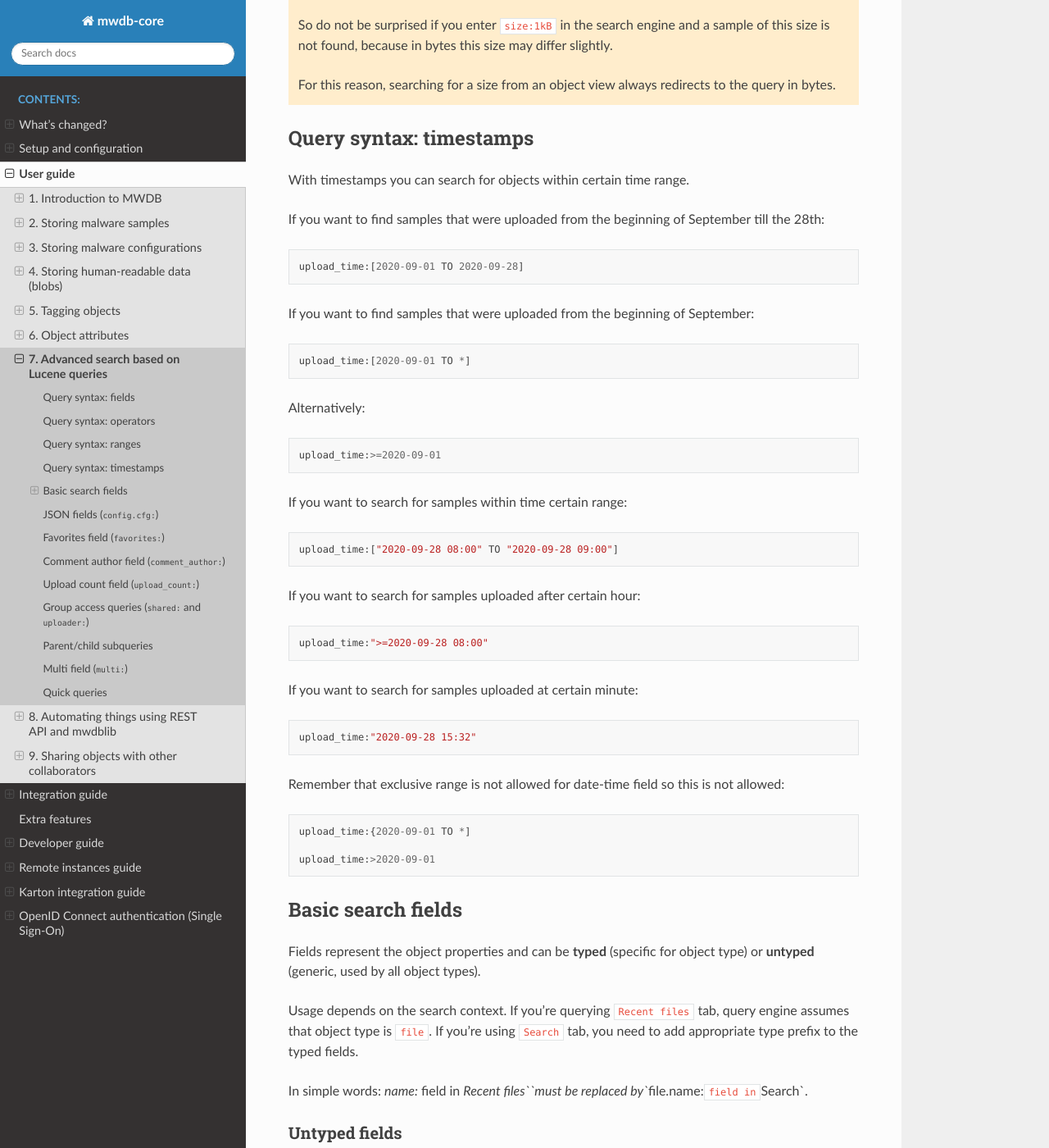
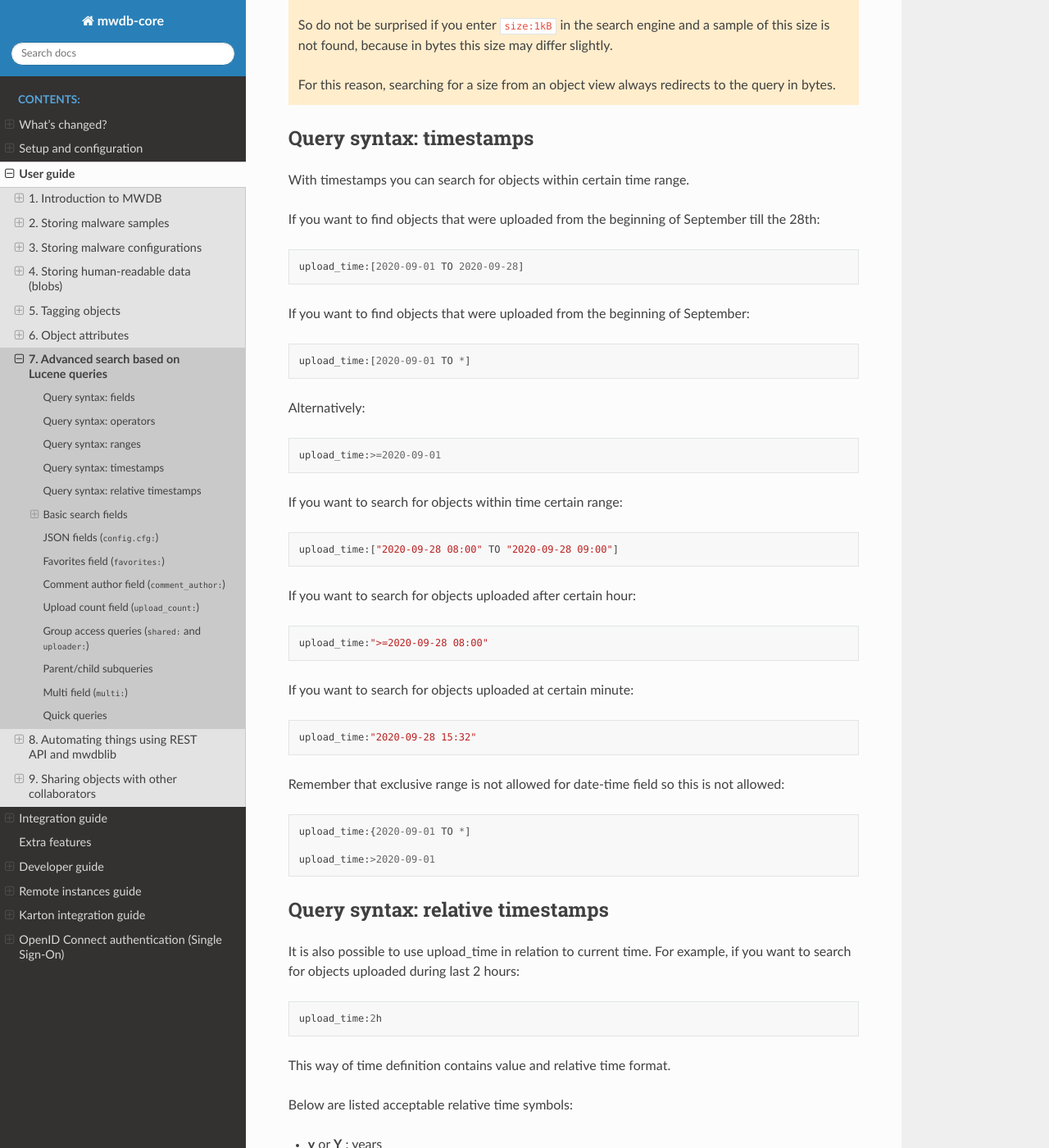
Before and after one commit to CERT-Polska/mwdb-core, a Sphinx documentation site: the page built from docs/user-guide/7-Lucene-search.rst, in a window 1280 px wide and 1400 px high, scrolled down 2501 px. Shown: the whole window at 82% size. Built offline with Sphinx 7.4.7 and the Read the Docs theme 2.0.0, drawn with Linux system fonts in a browser that asks for light colours; some of the changed text lies outside the part shown.

Commit message:
Change in documentation

```diff
--- a/docs/user-guide/7-Lucene-search.rst
+++ b/docs/user-guide/7-Lucene-search.rst
@@ -113,13 +113,13 @@ Query syntax: timestamps
 
 With timestamps you can search for objects within certain time range.
 
-If you want to find samples that were uploaded from the beginning of September till the 28th:
+If you want to find objects that were uploaded from the beginning of September till the 28th:
 
 .. code-block::
 
    upload_time:[2020-09-01 TO 2020-09-28]
 
-If you want to find samples that were uploaded from the beginning of September:
+If you want to find objects that were uploaded from the beginning of September:
 
 .. code-block::
 
@@ -131,19 +131,19 @@ Alternatively:
 
    upload_time:>=2020-09-01
 
-If you want to search for samples within time certain range:
+If you want to search for objects within time certain range:
 
 .. code-block::
 
    upload_time:["2020-09-28 08:00" TO "2020-09-28 09:00"]
 
-If you want to search for samples uploaded after certain hour:
+If you want to search for objects uploaded after certain hour:
 
 .. code-block::
 
    upload_time:">=2020-09-28 08:00"
 
-If you want to search for samples uploaded at certain minute:
+If you want to search for objects uploaded at certain minute:
 
 .. code-block::
 
@@ -156,6 +156,35 @@ Remember that exclusive range is not allowed for date-time field so this is not
    upload_time:{2020-09-01 TO *]
 
    upload_time:>2020-09-01
+
+Query syntax: relative timestamps
+------------------------
+
+It is also possible to use upload_time in relation to current time.
+For example, if you want to search for objects uploaded during last 2 hours:
+
+.. code-block::
+
+   upload_time:2h
+
+
+This way of time definition contains value and relative time format.
+
+Below are listed acceptable relative time symbols:
+
+
+* **y** or **Y** : years
+* **m** : months
+* **w** or **W** : weeks
+* **d** or **D** : days
+* **h** or **H** : hours
+* **M** : minutes
+* **s** or **S** : seconds
+
+.. warning::
+
+   Bring awareness to symbols **m** and **M**. They means quite different period time. Other symbols can be used as uppercase or lowercase letters.
+
 
 Basic search fields
 -------------------
```
